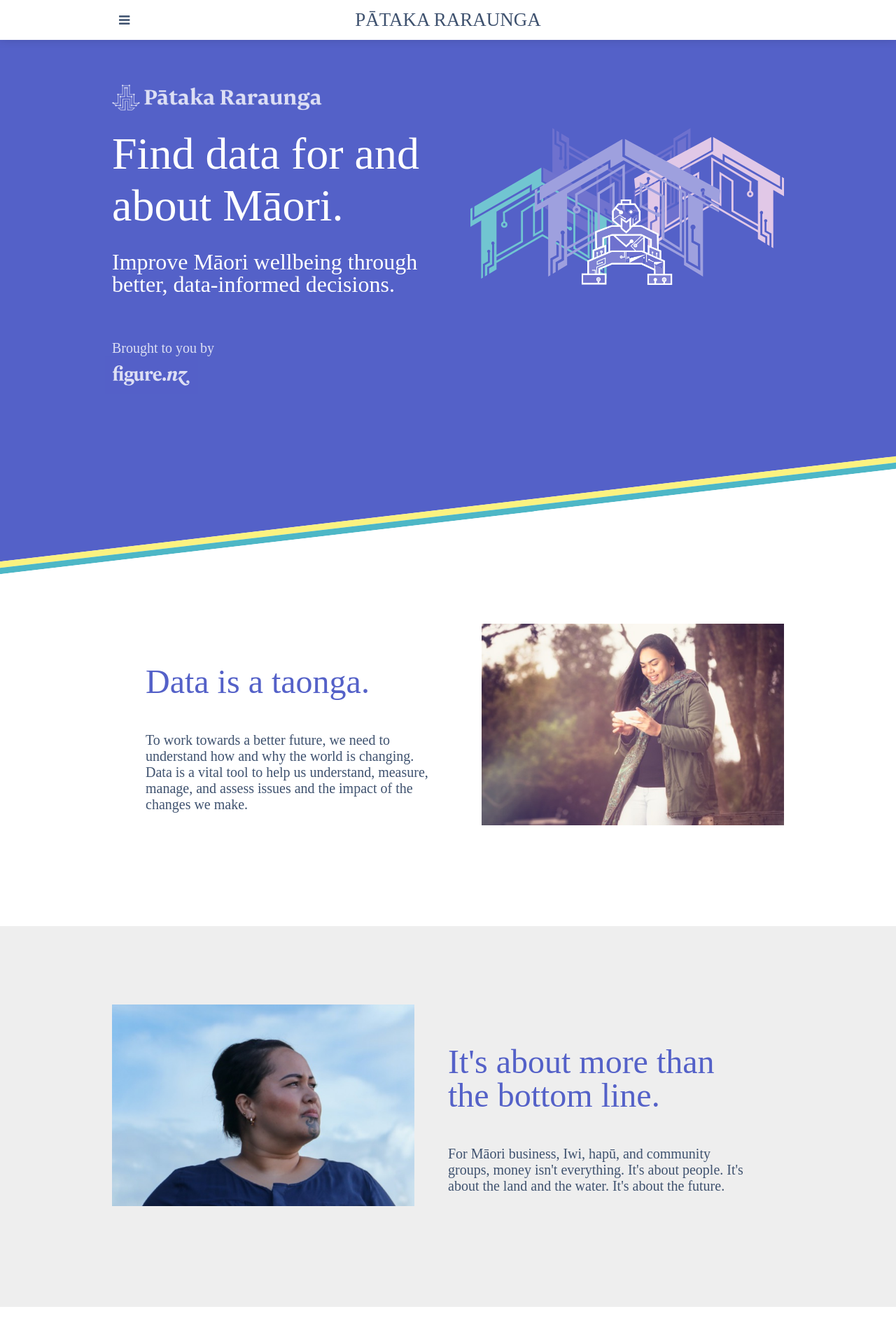
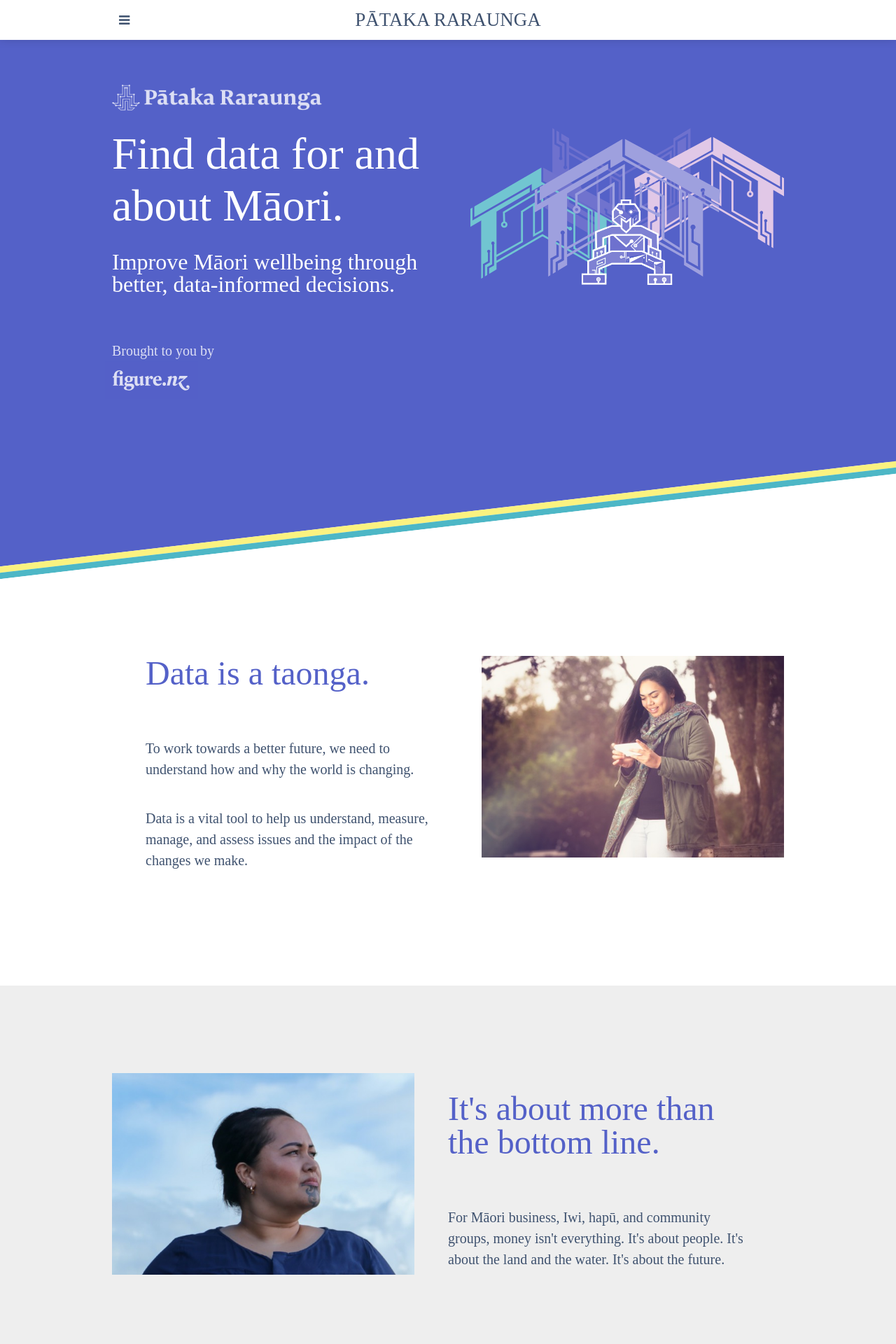
Before and after one commit to figurenz/microsite-maori, a Jekyll site: the page built from index.md, in a window 1280 px wide. Shown: the top 1920 px of the page at 70% size. Built offline with Jekyll 4.4.1, drawn with Linux system fonts in a browser that asks for light colours; some web fonts are replaced.

Commit message:
fix line height issue

```diff
--- a/_sass/_find-your-place.scss
+++ b/_sass/_find-your-place.scss
@@ -106,7 +106,7 @@ nav  .main- {
   }
   .two-col-card.text {
     margin: 0 3em;
-    h1, p {
+    h1 {
       margin: 0;
       line-height: normal;
     }
```
Also changed, not shown: 1 other file.
